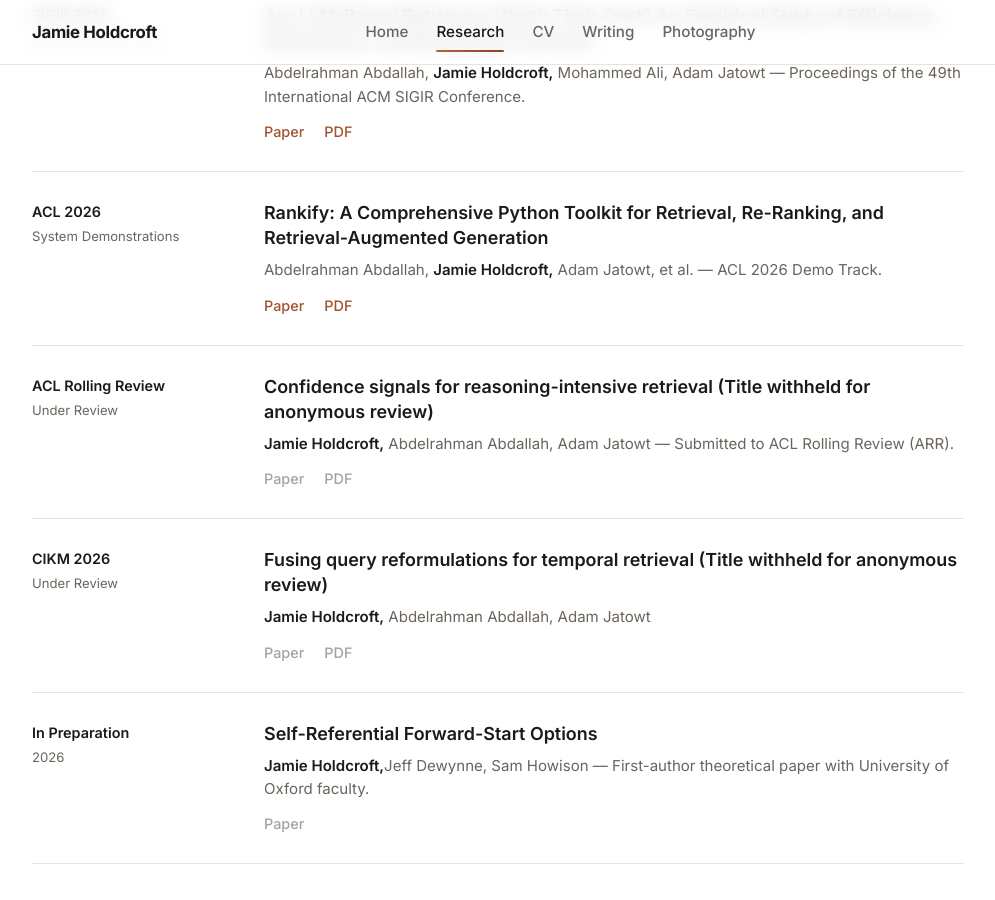
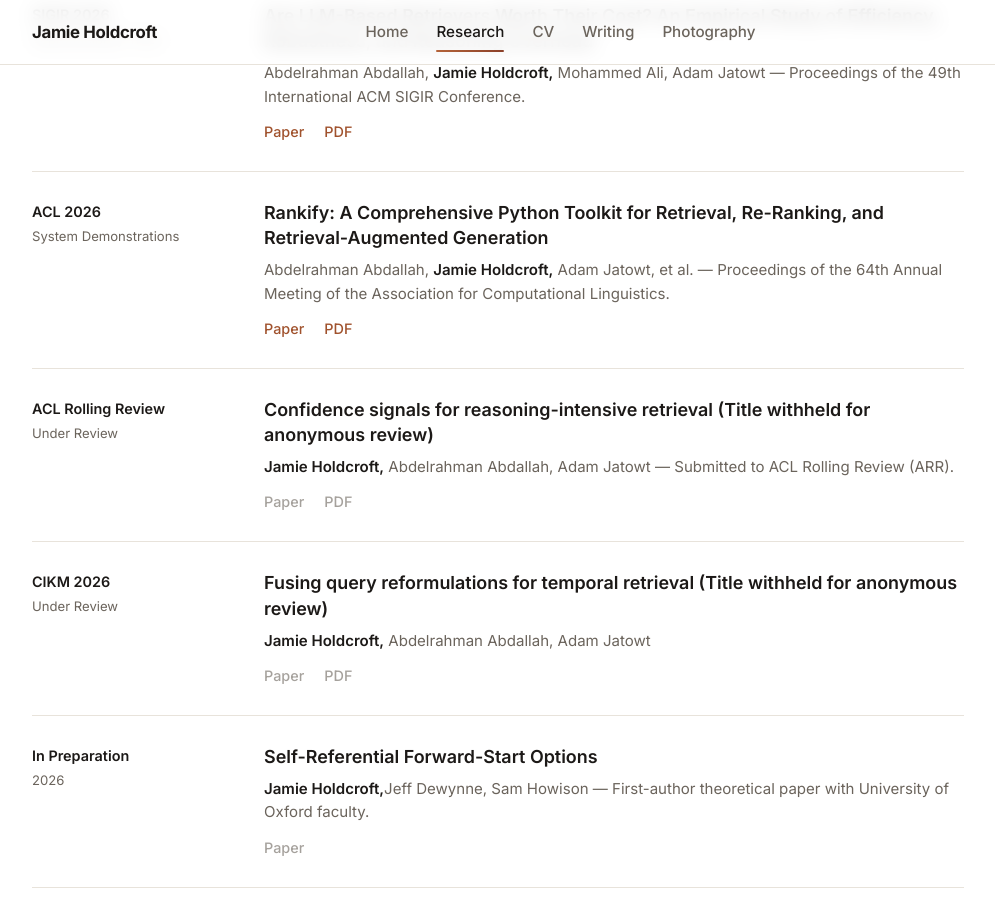
Before and after one commit to JamieHoldcroft/jamieholdcroft.github.io, a Jekyll site: the page built from research.html, in a window 1280 px wide and 900 px high, scrolled down 575 px. Shown: the whole window, without its empty margins (142-1137 px from the left). Built offline with Jekyll 4.4.1, drawn with Linux system fonts in a browser that asks for light colours.

Commit message:
changed one line research

```diff
--- a/research.html
+++ b/research.html
@@ -43,7 +43,7 @@ description: "Research interests and publications by Jamie Holdcroft, undergradu
         </div>
         <div class="pub-body">
           <h3 class="pub-title">Rankify: A Comprehensive Python Toolkit for Retrieval, Re-Ranking, and Retrieval-Augmented Generation</h3>
-          <p class="pub-authors">Abdelrahman Abdallah, <strong>Jamie Holdcroft,</strong> Adam Jatowt, et al. — ACL 2026 Demo Track.</p>
+          <p class="pub-authors">Abdelrahman Abdallah, <strong>Jamie Holdcroft,</strong> Adam Jatowt, et al. — Proceedings of the 64th Annual Meeting of the Association for Computational Linguistics.</p>
           <div class="pub-links">
             <a href="https://aclanthology.org/2026.acl-demo.21/" target="_blank" rel="noopener">Paper</a>
             <a href="https://aclanthology.org/2026.acl-demo.21.pdf" target="_blank" rel="noopener">PDF</a>
```
